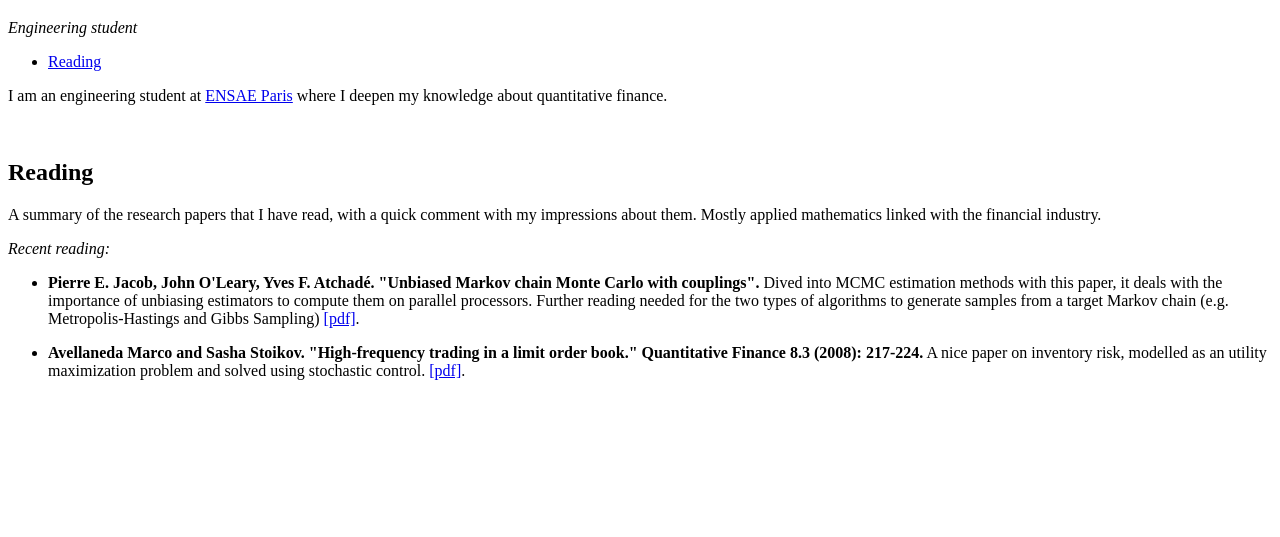
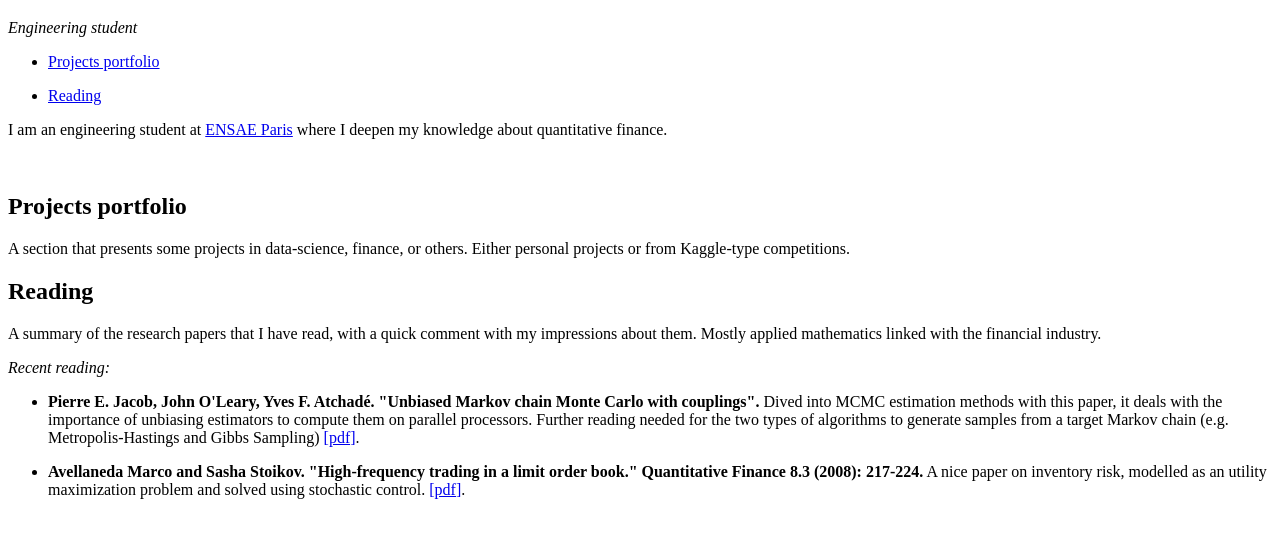
Before and after one commit to vivientisserand/vivientisserand.github.io, a plain HTML site: page index.html in a window 1280 px wide. Shown: the part 61-598 px from the top of the page. Drawn offline with Linux system fonts and the light colour scheme.

Commit message:
Update index.html

```diff
--- a/index.html
+++ b/index.html
@@ -17,9 +17,13 @@
              <a href=""><i class="ai ai-cv ai-2x"></i></a>
           </p>
 
-          <ul>
-             <li><a href="#Reading">Reading</a></li>
-          </ul>
+        <ul>
+          <li><a href="#Projetcs">Projects portfolio</a></li>
+        </ul>
+        <ul>
+          <li><a href="#Reading">Reading</a></li>
+        </ul>
+
 
         </header>
         <section>
@@ -29,6 +33,10 @@
             </p>
           <br />
 
+          <h2 id="Projects">Projects portfolio</h2>
+          <p>
+            A section that presents some projects in data-science, finance, or others. Either personal projects or from Kaggle-type competitions.
+          </p>
 
           <h2 id="Reading">Reading</h2>
           <p>
@@ -45,6 +53,9 @@
 
 
 
+
+
+
         </section>
         <footer>
         </footer>
```
